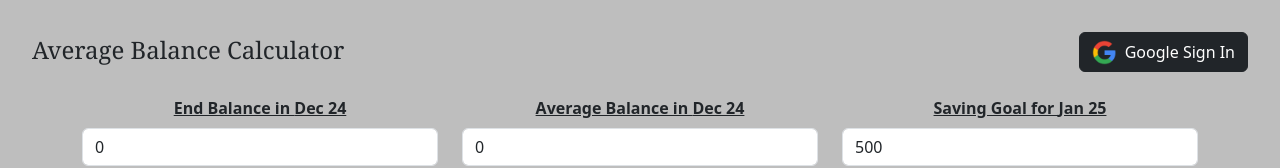
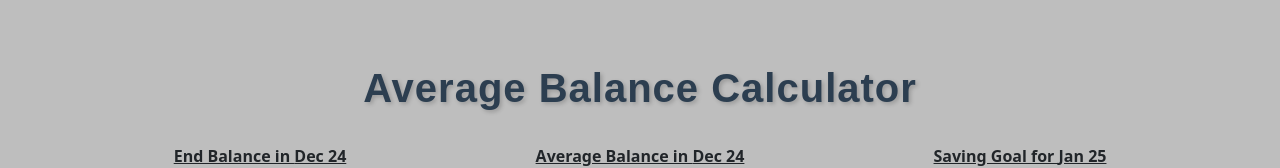
Before and after one commit to TPH777/average-balance-calculator, a React (Vite) app: page / in a window 1280 px wide. Shown: the top 168 px of the page. Built offline with nearby package versions, Linux system fonts and the light colour scheme; no server answers.

Commit message:
Change title design

```diff
--- a/src/App.css
+++ b/src/App.css
@@ -24,15 +24,26 @@ text {
 }
 
 .spinner-overlay {
-  position: fixed; /* Ensures it stays in the same place relative to the viewport */
+  position: fixed;
   top: 50%;
   left: 50%;
-  transform: translate(-50%, -50%); /* Centers the spinner */
+  transform: translate(-50%, -50%);
   z-index: 1050; /* Ensures it appears above other content */
-  background-color: rgba(255, 255, 255, 0.8); /* Optional: Semi-transparent background */
-  width: 100%; /* Covers the screen width */
-  height: 100%; /* Covers the screen height */
+  background-color: rgba(255, 255, 255, 0.8); /* Semi-transparent background */
+  width: 100%;
+  height: 100%;
   display: flex;
   justify-content: center;
   align-items: center;
 }
+
+.site-title {
+  font-family: 'Arial', sans-serif;
+  font-size: 2.5rem;
+  font-weight: bold;
+  text-align: center;
+  color: #2c3e50;
+  text-shadow: 2px 2px 4px rgba(0, 0, 0, 0.2);
+  margin: 2rem 0;
+  letter-spacing: 1px;
+}
--- a/src/App.tsx
+++ b/src/App.tsx
@@ -2,15 +2,16 @@ import { useState } from "react";
 import "./App.css";
 import { Calculator } from "./components/Calculator";
 import "bootstrap/dist/css/bootstrap.min.css";
-import { TitleBar } from "./components/TitleBar";
+import { AccountButton } from "./components/AccountButton";
 
 function App() {
   const [user, setUser] = useState<string | null>(null);
 
   return (
     <>
-      <TitleBar user={user} setUser={setUser} />
+      <h1 className="site-title">Average Balance Calculator</h1>
       <Calculator user={user} />
+      <AccountButton user={user} setUser={setUser} />
     </>
   );
 }
```
